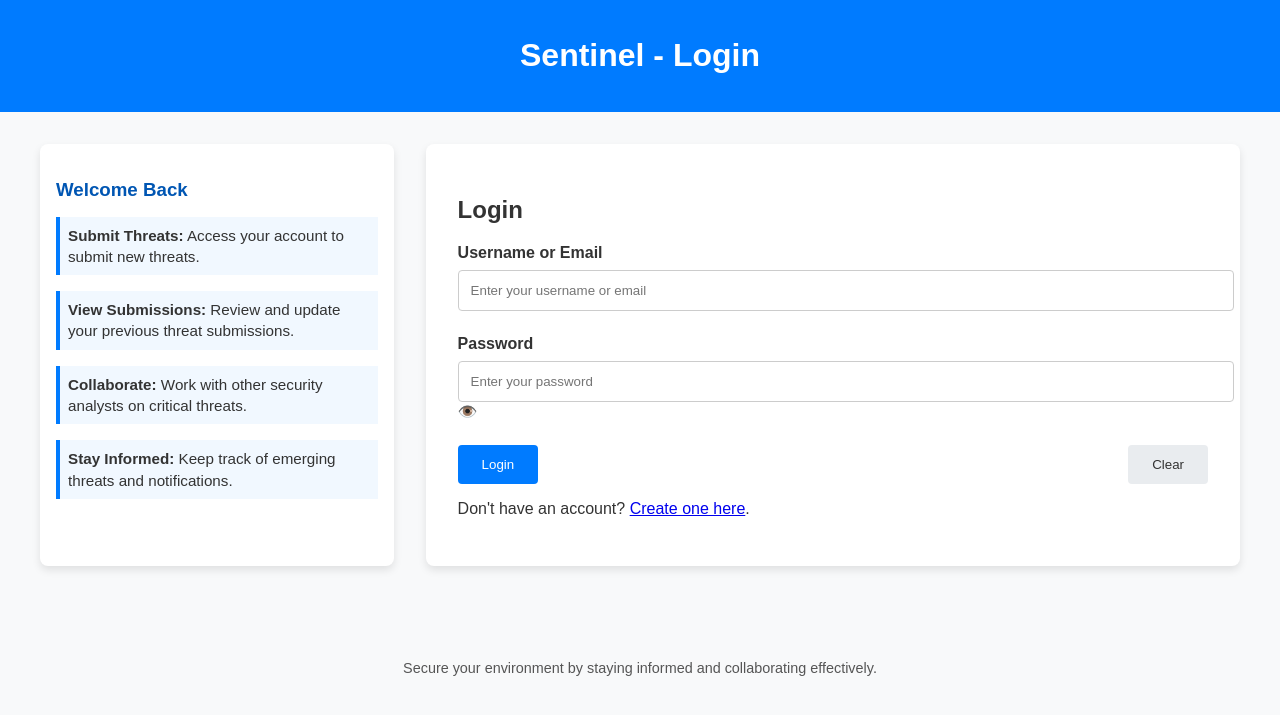
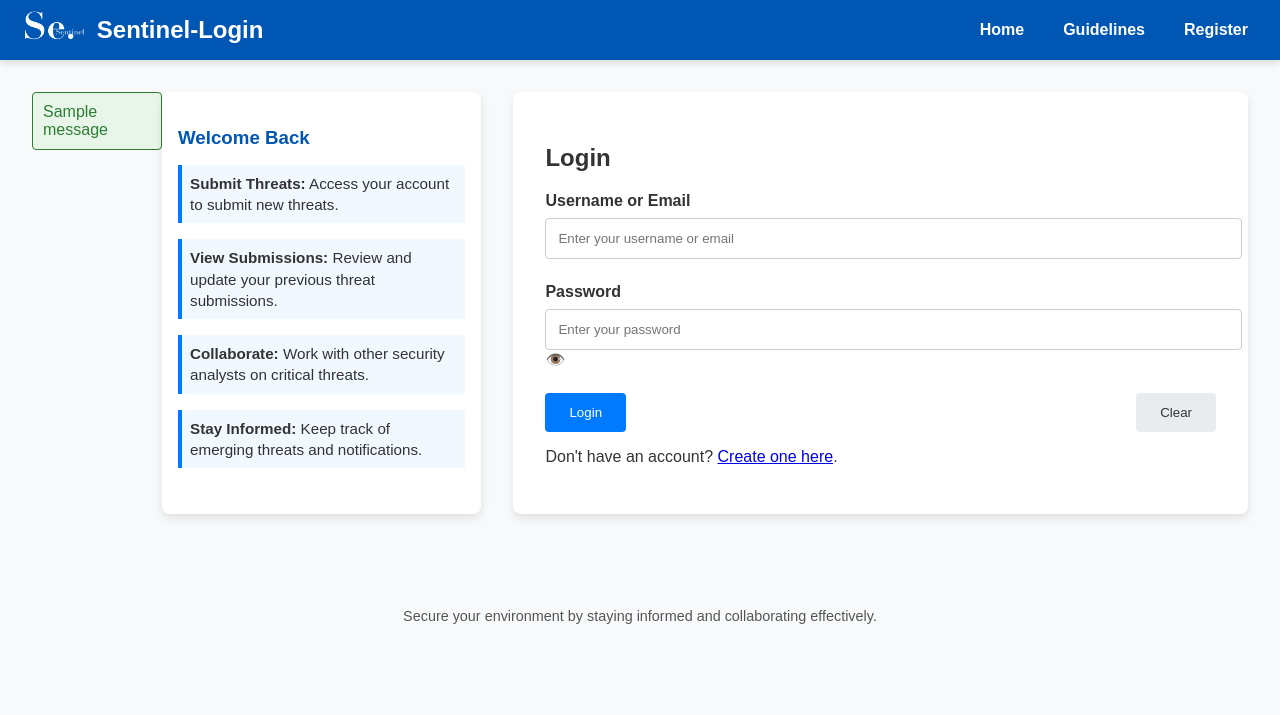
Before and after one commit to iam-yshnav/Sentinel-ilahia, a Flask app: page /auth/login in a window 1280 px wide. Shown: the top 715 px of the page. Run offline with Flask 3, Linux system fonts and the light colour scheme; tables that the repository leaves empty hold one stand-in row (values such as "Sample post"); one stand-in notice (Sample message) is shown.

Commit message:
jwt required solution

```diff
--- a/app/main/routes.py
+++ b/app/main/routes.py
@@ -34,9 +34,9 @@ def threat_reports():
 def about_me():
     user_name = get_jwt_identity()
     print(user_name)
-    user = User.query.get(username=user_name).first()
+    user = User.query.filter_by(username=user_name).first()
     if not user:
-        return "The user was not found" # TODO : Handle this case here
+        return "The user was not found", 404 # TODO : Handle this case here
 
     return render_template("me.html", user=user)
 
--- a/app/templates/login.html
+++ b/app/templates/login.html
@@ -5,13 +5,36 @@
     <meta name="viewport" content="width=device-width, initial-scale=1.0">
     <title>Sentinel - Secure Login</title>
     <link rel="stylesheet" href="{{ url_for('static', filename='css/styles.css') }}">
+    <style>
+        .flashed-messages {
+    margin-bottom: 20px;
+}
+
+.alert {
+    padding: 10px;
+    border-radius: 4px;
+    margin-bottom: 10px;
+}
+
+.alert-error {
+    background-color: #ffebee;
+    color: #c62828;
+    border: 1px solid #c62828;
+}
+
+.alert-success {
+    background-color: #e8f5e9;
+    color: #2e7d32;
+    border: 1px solid #2e7d32;
+}
+    </style>
     <script>
         function togglePassword() {
             var passwordInput = document.getElementById("password");
             var toggleIcon = document.getElementById("toggle-icon");
             if (passwordInput.type === "password") {
                 passwordInput.type = "text";
-                toggleIcon.textContent = "🙈";
+                toggleIcon.textContent = "👁️";
             } else {
                 passwordInput.type = "password";
                 toggleIcon.textContent = "👁️";
@@ -20,15 +43,33 @@
     </script>
 </head>
 <body>
-    <!-- Header -->
-    <header class="header">
-        <h1>Sentinel - Login</h1>
-    </header>
 
 
+    <div class="landing-navbar">
+        <div class="landing-logo">
+            <img src="{{ url_for('static', filename='uploads/sentinel-black.png') }}" alt="Sentinel Logo">
+            <h1>Sentinel-Login</h1>
+        </div>
+        <div class="landing-nav-links">
+            <a href="{{ url_for('main_bp.home') }}">Home</a>
+            <a href="{{ url_for('main_bp.guidelines') }}">Guidelines</a>
+            <a href="{{ url_for('auth_bp.register') }}">Register</a>
+        </div>
+    </div>
 
     <!-- Main Content -->
     <main class="container">
+        <!-- Flashed Messages Section -->
+        {% with messages = get_flashed_messages(with_categories=true) %}
+            {% if messages %}
+                <div class="flashed-messages">
+                    {% for category, message in messages %}
+                        <div class="alert alert-{{ category }}">{{ message }}</div>
+                    {% endfor %}
+                </div>
+            {% endif %}
+        {% endwith %}
+
         <div class="layout">
             <!-- Left Panel -->
             <aside class="left-panel">
```
Also changed, not shown: app/config.py (+12 -1 lines), app/templates/register.html (+11 -4 lines).
